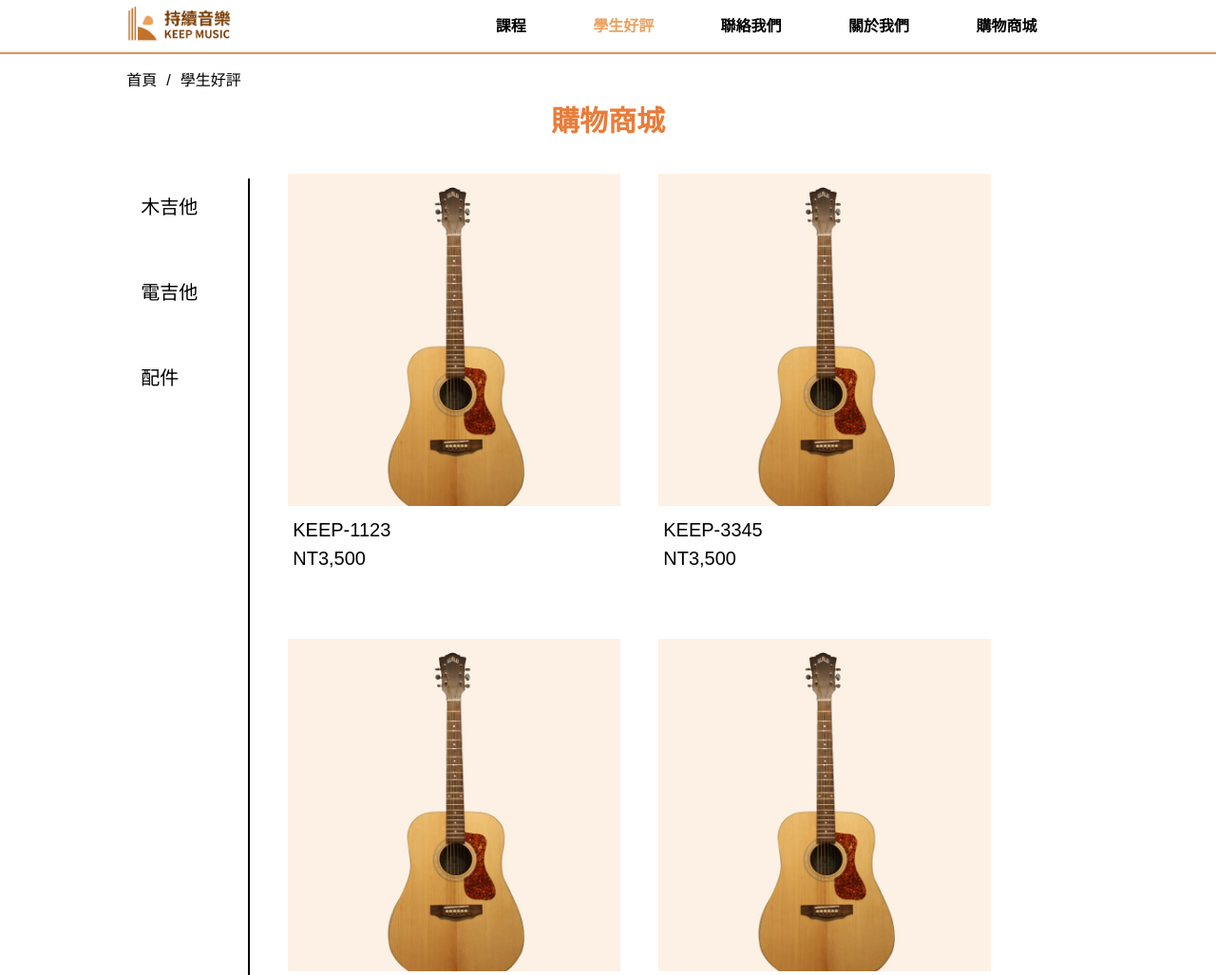
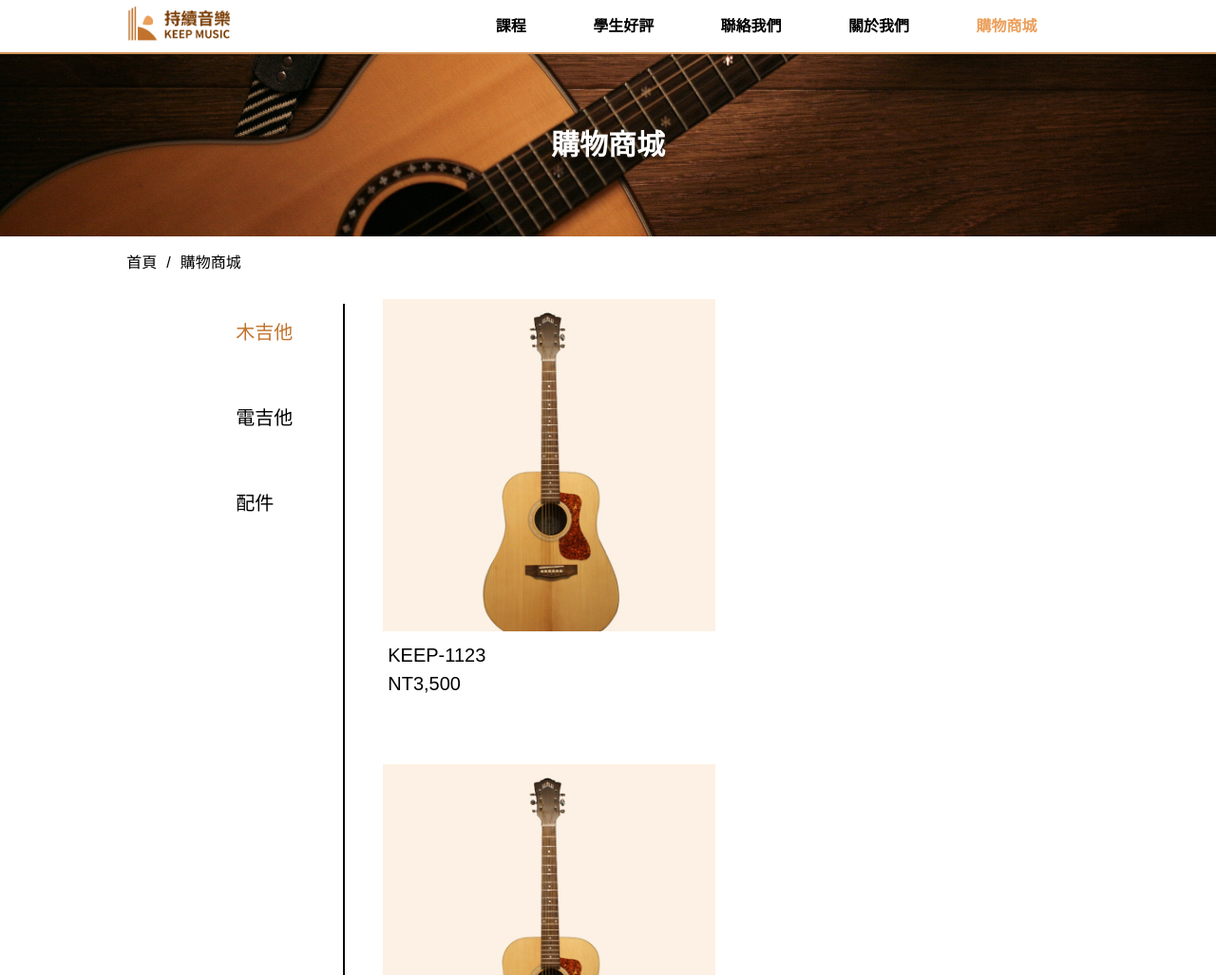
Before and after one commit to tommypanrap/project, a plain HTML site: page mall.html in a window 1280 px wide. Shown: the top 1027 px of the page at 95% size. Drawn offline with Linux system fonts and the light colour scheme.

Commit message:
mall-1.10

```diff
--- a/css/style-mall.css
+++ b/css/style-mall.css
@@ -43,7 +43,7 @@
     flex-grow: 1;
 }
 
-.top-2 ul>li:nth-child(2) > a{
+.top-2 ul>li:nth-child(5) > a{
     color:rgb(235, 160, 92);
 }
 
@@ -58,6 +58,7 @@
 
 .top-2>ul>li:nth-child(4):hover ol{
     display:block;
+    z-index: 2;
 }
 
 
@@ -87,20 +88,33 @@
     color:rgb(255, 255, 255);
 }
 
+.mall-banner{
+    width: 100%;
+    padding-bottom: 15%;
+    background-image: url('../images/mall-background.jpg');
+    background-size: cover;
+    position: relative;
+}
 
-.wrapper-page2 h1{
+.mall-banner h1{
     font-size :30px;
     position:relative;
-    color:rgb(233, 124, 58);
+    color:rgb(255, 255, 255);
     font-weight: bold;
     text-align: center;
-    margin-bottom: 30px;
+    position: absolute;
+    left:50%;
+    top:50%;
+    transform: translate(-50%,-50%);
+    text-shadow: 0px 5px 5px rgba(0, 0, 0, 0.5);
+    /* margin-bottom: 30px; */
 }
 
 .mall-left ul{
     width: 150px;
     height: 100%;
     position: relative;
+    margin-left: 100px;
 }
 
 .mall-left ul:after{
@@ -133,6 +147,8 @@
     margin:0 10.41%;
     display: flex;
 }
+
+
 
 
 
@@ -190,6 +206,11 @@
     padding: 15px 15px;
     /* transition: 0.3s; */
   }
+
+  .tab button.active {
+    color:rgb(193, 115, 44);
+}
+
 
 .fa-cart-shopping{
     color:rgb(193, 115, 44);
@@ -431,6 +452,8 @@
 }
 
 .footer-2{
+    width: 100%;
+    min-width: 1200px;
     padding-top: 50px;
     padding-bottom: 150px;
     background-color: rgb(193, 115, 44);;
--- a/mall.html
+++ b/mall.html
@@ -27,18 +27,26 @@
             </ul>
         </div>
 
+
+
+        <div class="mall-banner">
+
+        <h1>購物商城</h1>
+
+        </div>
+
         <div class="page2-place">
             <a href="index.html">首頁</a>
             <p>/</p>
-            <p>學生好評</p>
+            <p>購物商城</p>
         </div>
-        <h1>購物商城</h1>
+
         <div class="content-mall">
 
 
             <div class="mall-left tab">
             <ul>
-                <button class="tablinks" onclick="openCity(event, 'tab1')">木吉他</button>
+                <button class="tablinks active" onclick="openCity(event, 'tab1')">木吉他</button>
                 <button class="tablinks" onclick="openCity(event, 'tab2')">電吉他</button>
                 <button class="tablinks" onclick="openCity(event, 'tab3')">配件</button>
             </ul>
```
Also changed, not shown: images/mall-background.jpg (added).
